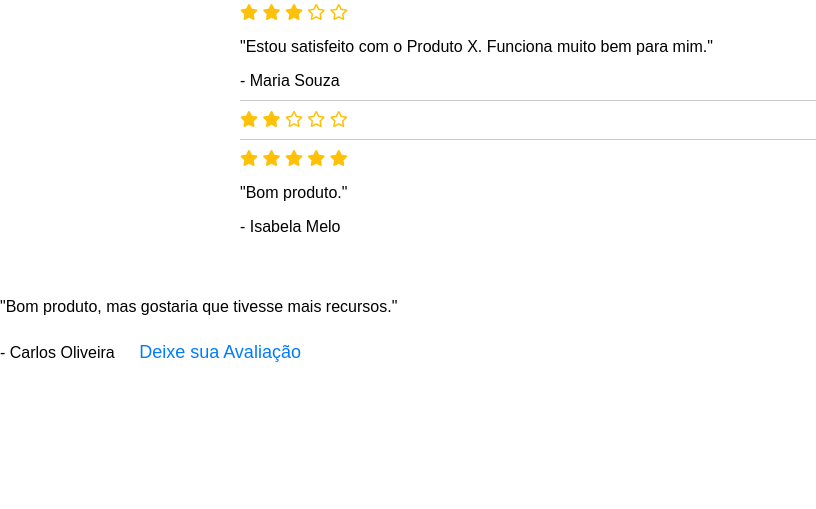
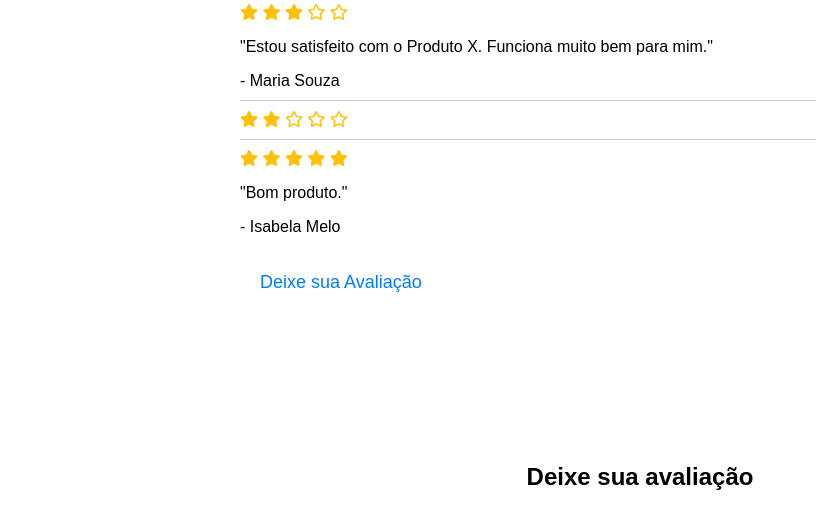
Before and after one commit to IsabelaMv18/redes_forms, a plain HTML site: page index.html in a window 1280 px wide. Shown: the part 1137-1646 px from the top of the page, without its empty margins (0-816 px from the left). Drawn offline with Linux system fonts and the light colour scheme.

Commit message:
Update index.html

```diff
--- a/index.html
+++ b/index.html
@@ -78,10 +78,6 @@
           <p>"Bom produto."</p>
           <span>- Isabela Melo</span>
         </li>
-          </div>
-          <p>"Bom produto, mas gostaria que tivesse mais recursos."</p>
-          <span>- Carlos Oliveira</span>
-        </li>
       </ul>
       <a href="#contact" class="btn">Deixe sua Avaliação</a>
     </div>
```
